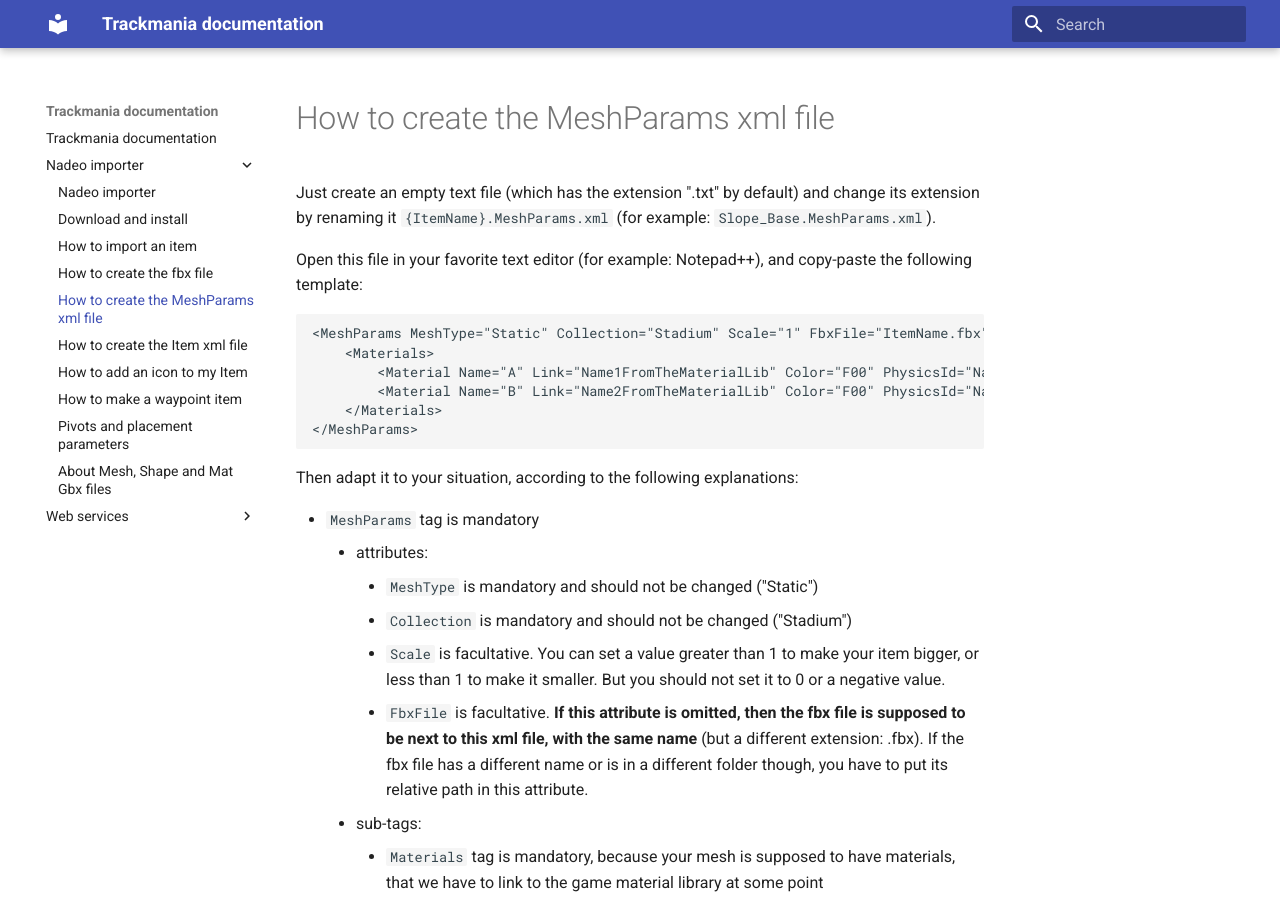
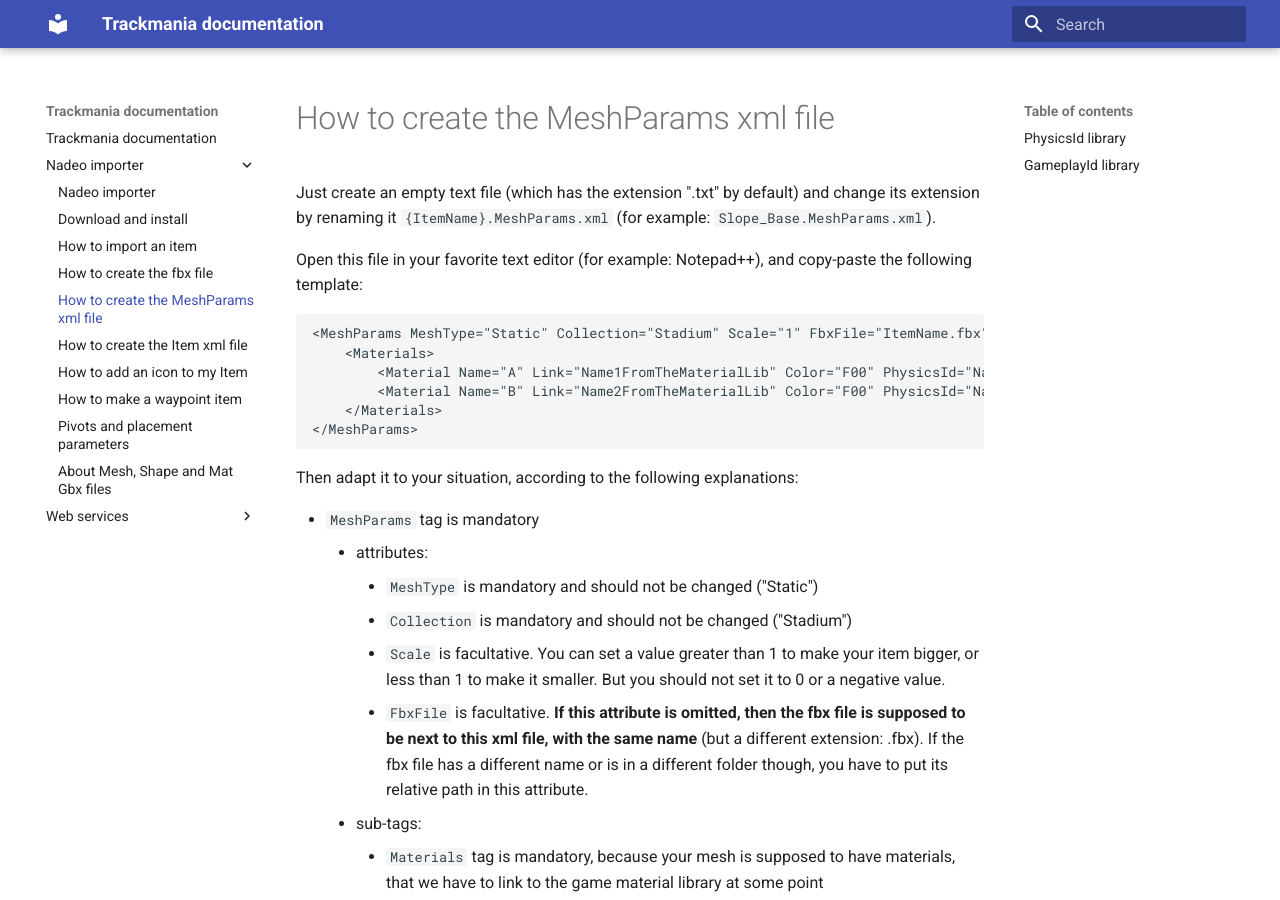
Before and after one commit to nadeo/trackmania-doc, an MkDocs documentation site: the page built from docs/nadeo-importer/04-how-to-create-the-meshparams-xml-file.md, in a window 1280 px wide and 900 px high. Built offline with MkDocs 1.6.1 and Material for MkDocs 9.7.7, drawn with Linux system fonts in a browser that asks for light colours.

Commit message:
A bit of formatting (# -> ##)

````diff
--- a/docs/nadeo-importer/04-how-to-create-the-meshparams-xml-file.md
+++ b/docs/nadeo-importer/04-how-to-create-the-meshparams-xml-file.md
@@ -45,7 +45,7 @@
 ```
 
 
-# PhysicsId library
+## PhysicsId library
 
 Here is the list of all `PhysicsId` in the game.
 
@@ -78,7 +78,7 @@
 - `Wood`: used in colorable CustomRoughWood material
 
 
-# GameplayId library
+## GameplayId library
 
 Here are the values you can use for the `GameplayId` attribute of the `Material` tag:
 
````
